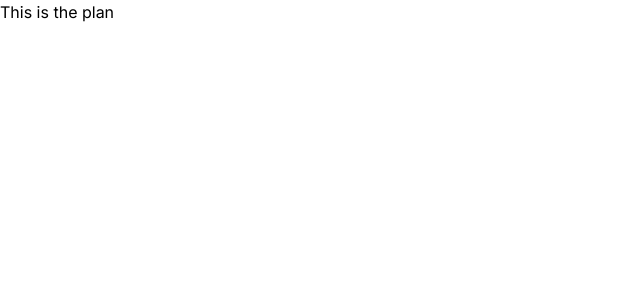
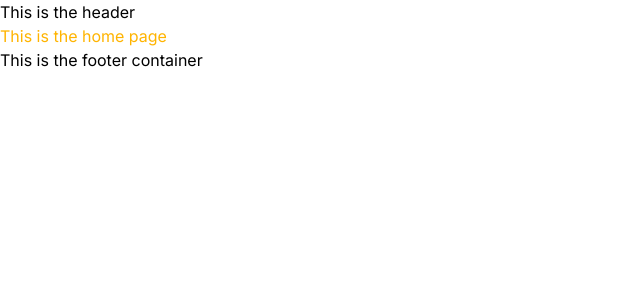
Before and after one commit to NOORMOHAMMED789/noor-portfolio, a Next.js app: page / in a window 1280 px wide. Shown: the top 300 px of the page, without its empty margins (0-640 px from the left). Built offline with nearby package versions, Linux system fonts and the light colour scheme.

Commit message:
project installation and begins

```diff
--- a/src/app/layout.js
+++ b/src/app/layout.js
@@ -1,5 +1,7 @@
 import { Inter } from "next/font/google";
 import "./globals.css";
+import Header from "@/components/Header";
+import Footer from "@/components/Footer";
 
 const inter = Inter({ subsets: ["latin"] });
 
@@ -12,7 +14,11 @@ export const metadata = {
 export default function RootLayout({ children }) {
   return (
     <html lang="en">
-      <body className={inter.className}>{children}</body>
+      <body className={inter.className}>
+        <Header />
+        {children}
+        <Footer />
+      </body>
     </html>
   );
 }
--- a/src/app/page.js
+++ b/src/app/page.js
@@ -1,9 +1,5 @@
 import Image from "next/image";
 
 export default function Home() {
-  return (
-    <div>
-      This is the plan
-    </div>
-  );
+  return <div className="text-primary">This is the home page</div>;
 }
--- /dev/null
+++ b/src/components/Footer.jsx
@@ -0,0 +1,5 @@
+import React from "react";
+
+export default function Footer() {
+  return <div className="footerCont">This is the footer container</div>;
+}
--- /dev/null
+++ b/src/components/Header.jsx
@@ -0,0 +1,5 @@
+import React from "react";
+
+export default function Header() {
+  return <div className="container">This is the header</div>;
+}
--- a/tailwind.config.js
+++ b/tailwind.config.js
@@ -12,6 +12,15 @@ module.exports = {
         "gradient-conic":
           "conic-gradient(from 180deg at 50% 50%, var(--tw-gradient-stops))",
       },
+      colors: {
+        primary: "#FFB400FF",
+        secondary: "#FFB400F2",
+        netrualGray: "#2B2B2BFF",
+        primaryGray: "#18191AFF",
+        secondaryGray: "#242526FF",
+        primaryWhite: "#F0F0F6FF",
+        secondaryWhite: "#E4E6EBFF",
+      },
     },
   },
   plugins: [],
```
